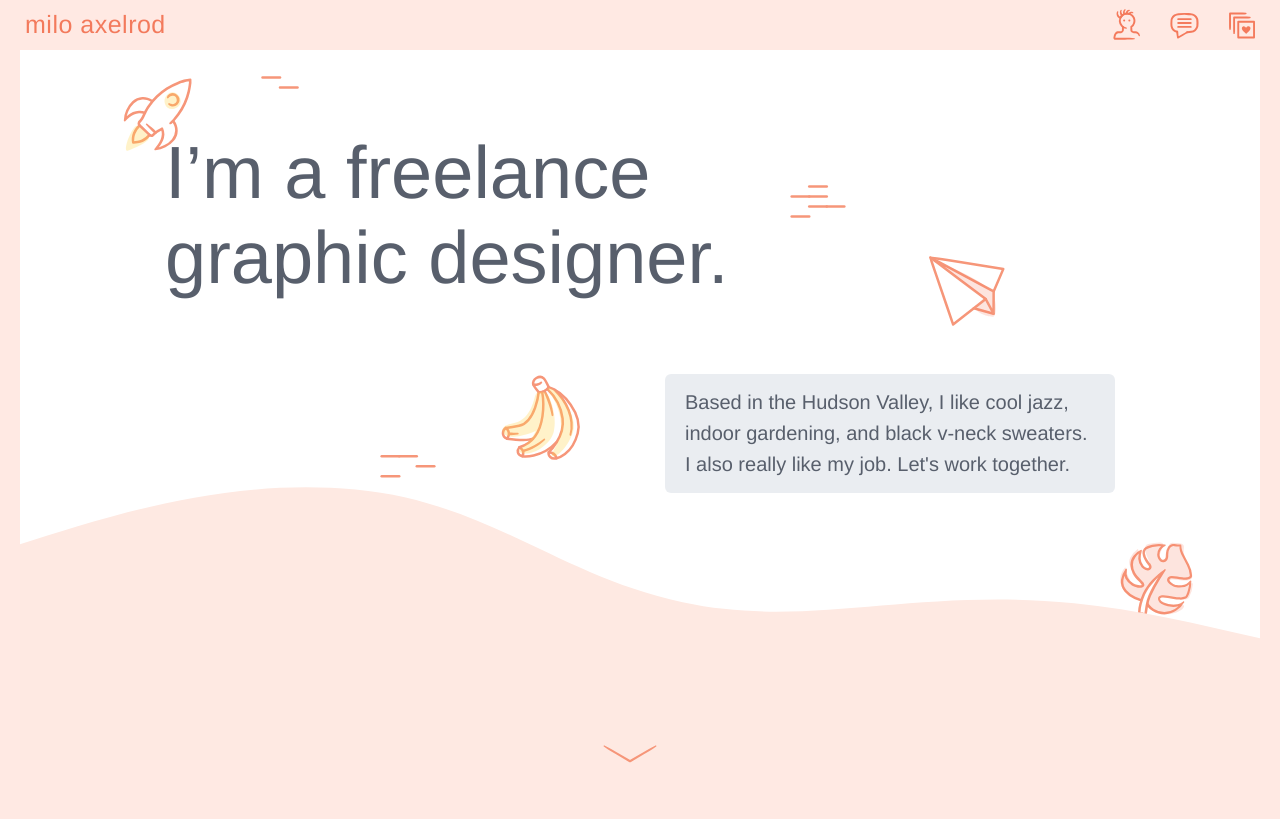
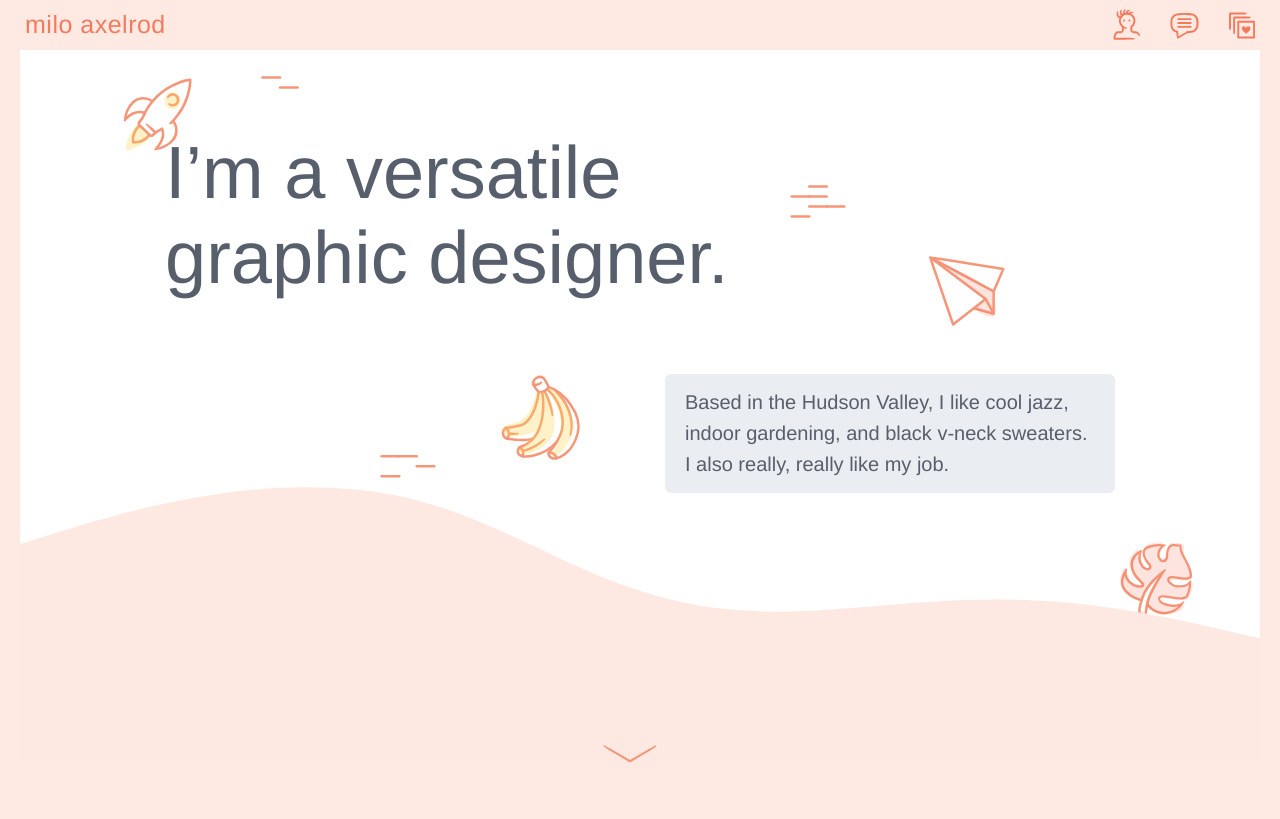
Before and after one commit to melanieaxelrod/miloaxelrod-website, a PHP site: page / in a window 1280 px wide. Shown: the top 819 px of the page. Run offline with PHP 8.4, Linux system fonts and the light colour scheme; some libraries are stand-ins or nearby versions; grey boxes are pictures that could not be loaded.

Commit message:
change heading text

```diff
--- a/index.php
+++ b/index.php
@@ -13,11 +13,11 @@
     <div class="intro">
       <div class="splash-text">
         <div class="text" id="transport">
-          I’m a freelance graphic designer.
+          I’m a versatile graphic designer.
         </div>
       </div>
       <p id="veg">
-        Based in the Hudson Valley, I like cool jazz, indoor gardening, and black v-neck sweaters. I also really like my job. Let's work together.
+        Based in the Hudson Valley, I like cool jazz, indoor gardening, and black v-neck sweaters. I also really, really like my job.
       </p>
     </div>
   </div>
```
